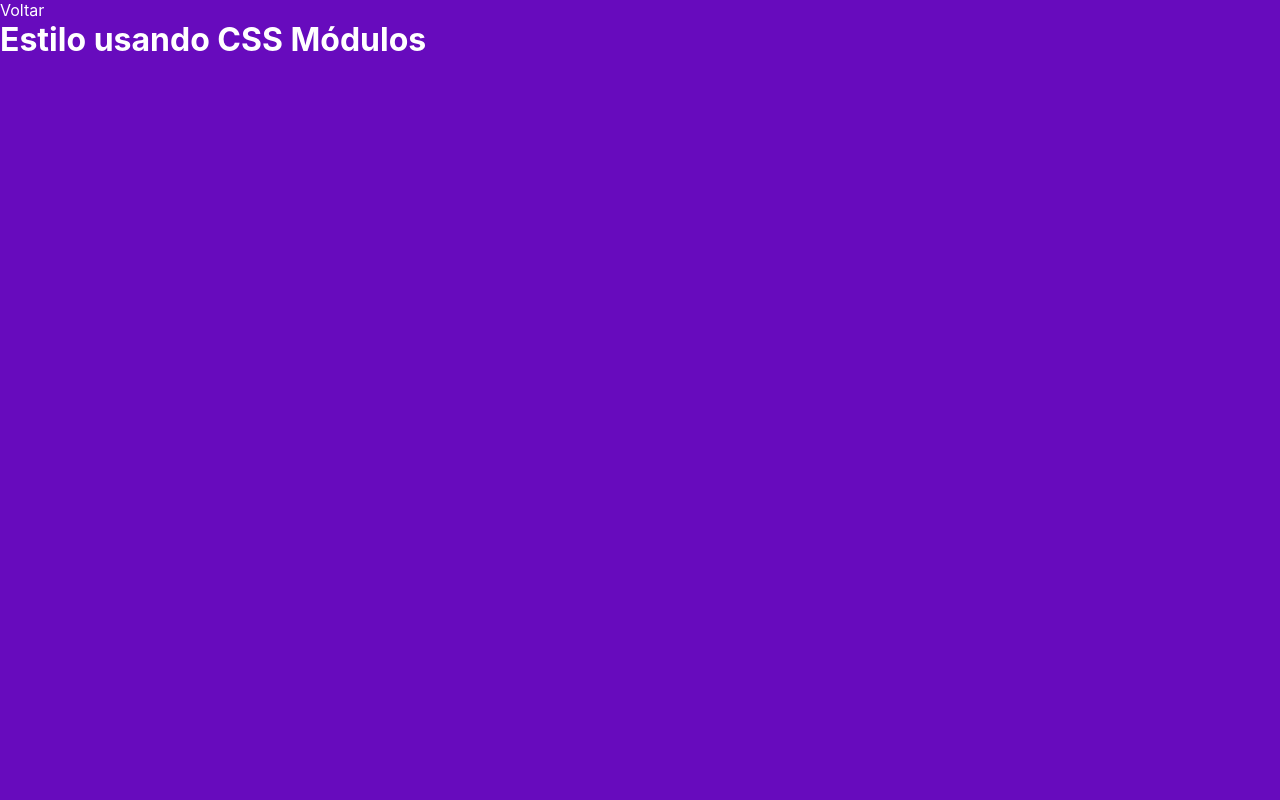
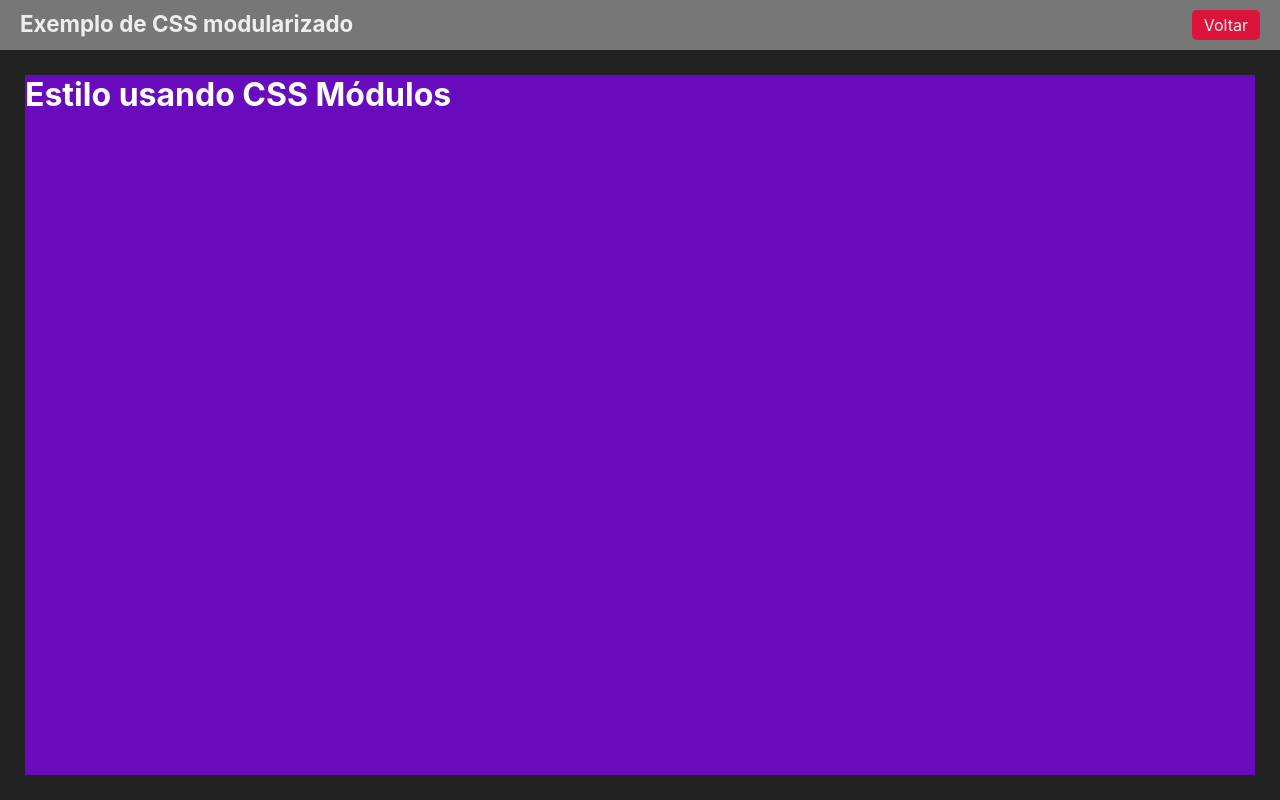
Before and after one commit to Paulosmj/NextJs, a Next.js app: page /estiloso in a window 1280 px wide. Built offline with nearby package versions, Linux system fonts and the light colour scheme.

Commit message:
Componente Layout

```diff
--- /dev/null
+++ b/src/components/Layout.jsx
@@ -0,0 +1,16 @@
+/* eslint-disable */
+
+import Link from 'next/link';
+import styles from '../styles/Layout.module.css';
+
+export default function Layout(props) {
+  return (
+    <div className={styles.layout}>
+      <div className={styles.cabecalho}>
+        <h1>{props.titulo ?? 'Mais um exemplo'}</h1>
+        <Link href="/">Voltar</Link>
+      </div>
+      <div className={styles.conteudo}>{props.children}</div>
+    </div>
+  );
+}
--- a/src/pages/estiloso.jsx
+++ b/src/pages/estiloso.jsx
@@ -1,13 +1,14 @@
 /* eslint-disable */
 
 import styles from '../styles/Estiloso.module.css';
-import Link from 'next/link';
+import Layout from '../components/Layout';
 
 export default function Estiloso() {
   return (
-    <div className={styles.roxo}>
-      <Link href="/">Voltar</Link>
-      <h1>Estilo usando CSS Módulos</h1>
-    </div>
+    <Layout titulo="Exemplo de CSS modularizado">
+      <div className={styles.roxo}>
+        <h1>Estilo usando CSS Módulos</h1>
+      </div>
+    </Layout>
   );
 }
--- a/src/styles/Estiloso.module.css
+++ b/src/styles/Estiloso.module.css
@@ -1,5 +1,5 @@
 .roxo {
-    height: 100vh;
+    height: 100%;
     background-color: #670bbd;
     color: #fff;
 }
--- /dev/null
+++ b/src/styles/Layout.module.css
@@ -0,0 +1,31 @@
+/* eslint-disable */
+
+.layout {
+    height: 100vh;
+    display: flex;
+    flex-direction: column;
+}
+
+.cabecalho {
+     display: flex;
+     justify-content: space-between;
+     padding: 10px 20px;
+     background-color: #777;
+}
+
+.cabecalho h1 {
+    margin: 0;
+    font-size: 1.4rem;
+
+}
+
+.cabecalho a {
+    background-color: crimson;
+    padding: 5px 12px;
+    border-radius: 5px;
+}
+
+.conteudo {
+    padding: 25px;
+    height: 100%;
+}
```
